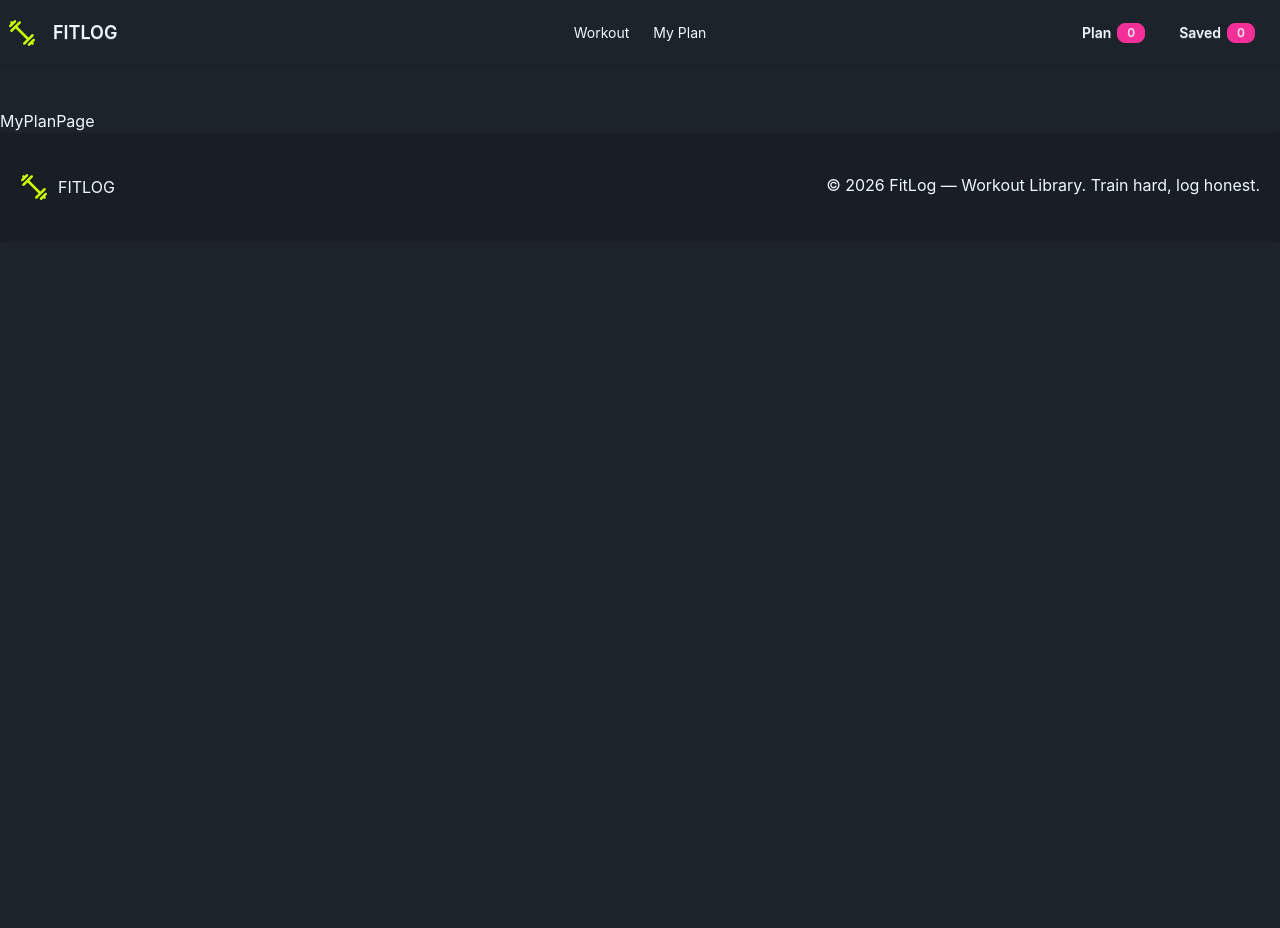
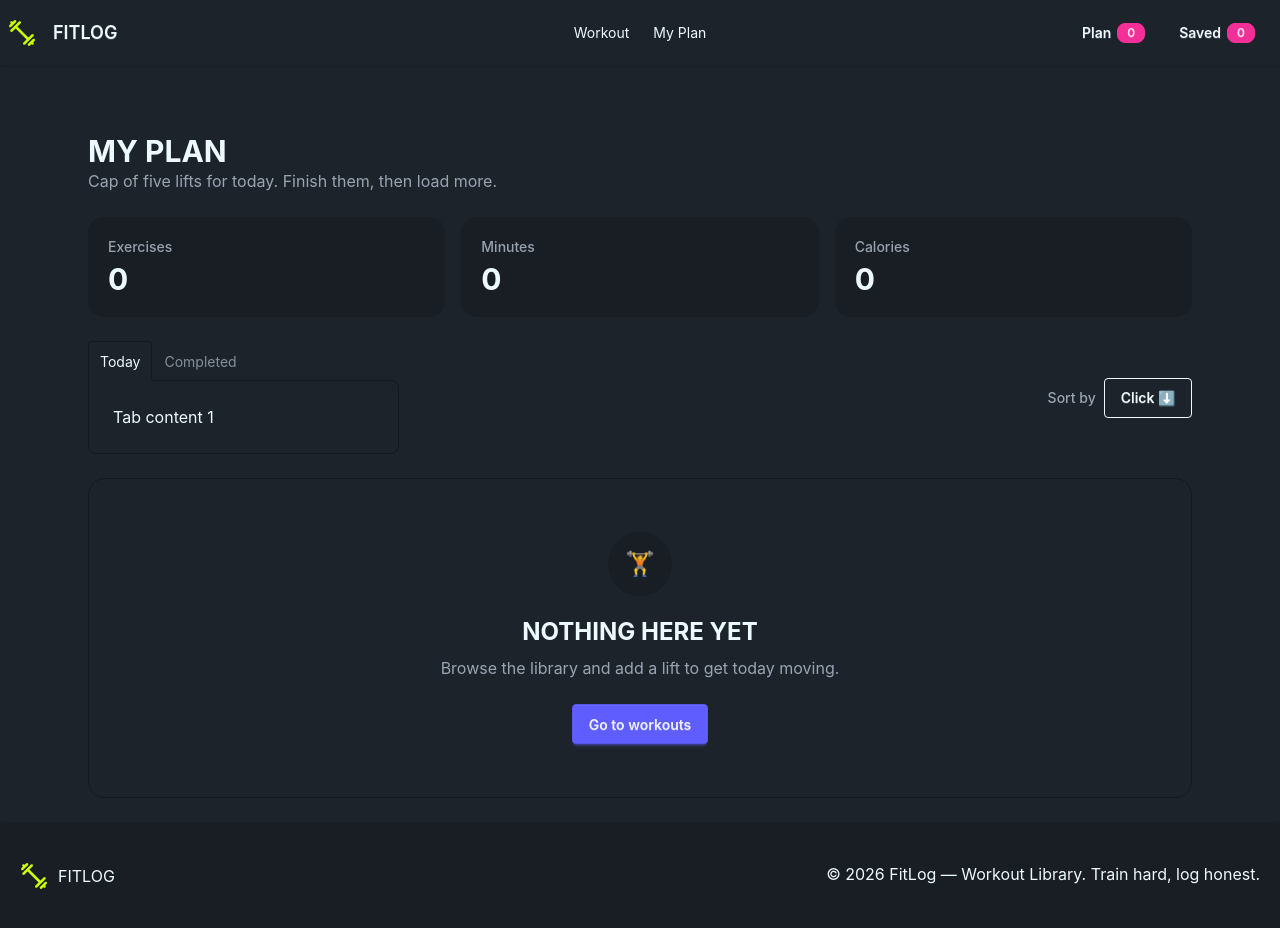
Before and after one commit to Sagorhowlader/b14-a6-fitlog, a Next.js app: page /my-plan in a window 1280 px wide. Before the commit the page ends 800 px from the top, so only its background shows below. Built offline with nearby package versions, Linux system fonts and the light colour scheme.

Commit message:
Design My Plan Page

```diff
--- a/src/app/my-plan/page.tsx
+++ b/src/app/my-plan/page.tsx
@@ -1,7 +1,116 @@
 import React from "react";
 
 const MyPlanPage = () => {
-  return <div>MyPlanPage</div>;
+  return (
+    <section className="max-w-6xl mx-auto p-6 flex flex-col gap-6">
+      {/* Header */}
+      <div>
+        <h1 className="text-3xl font-bold">MY PLAN</h1>
+        <span className="text-base-content/60">
+          Cap of five lifts for today. Finish them, then load more.
+        </span>
+      </div>
+
+      {/* Statistics */}
+      <div className="grid grid-cols-1 sm:grid-cols-3 gap-4">
+        <div className="bg-base-200 rounded-2xl p-5">
+          <div className="flex flex-col gap-1">
+            <span className="text-sm font-medium text-base-content/60">
+              Exercises
+            </span>
+            <span className="text-3xl font-bold">0</span>
+          </div>
+        </div>
+
+        <div className="bg-base-200 rounded-2xl p-5">
+          <div className="flex flex-col gap-1">
+            <span className="text-sm font-medium text-base-content/60">
+              Minutes
+            </span>
+            <span className="text-3xl font-bold">0</span>
+          </div>
+        </div>
+
+        <div className="bg-base-200 rounded-2xl p-5">
+          <div className="flex flex-col gap-1">
+            <span className="text-sm font-medium text-base-content/60">
+              Calories
+            </span>
+            <span className="text-3xl font-bold">0</span>
+          </div>
+        </div>
+      </div>
+
+      {/* Tabs + Sort */}
+      <div className="flex flex-col md:flex-row md:items-center md:justify-between gap-4">
+        {/* Tabs */}
+        <div className="tabs tabs-lift">
+          <input
+            type="radio"
+            name="my_tabs_3"
+            className="tab"
+            aria-label="Today"
+            defaultChecked
+          />
+
+          <div className="tab-content bg-base-100 border-base-300 p-6">
+            Tab content 1
+          </div>
+
+          <input
+            type="radio"
+            name="my_tabs_3"
+            className="tab"
+            aria-label="Completed"
+          />
+
+          <div className="tab-content bg-base-100 border-base-300 p-6">
+            Tab content 2
+          </div>
+        </div>
+
+        {/* Sort */}
+        <div className="flex items-center gap-2">
+          <span className="text-sm font-medium text-base-content/60">
+            Sort by
+          </span>
+
+          <div className="dropdown dropdown-bottom">
+            <div tabIndex={0} role="button" className="btn btn-outline">
+              Click ⬇️
+            </div>
+
+            <ul
+              tabIndex={-1}
+              className="dropdown-content menu bg-base-100 rounded-box z-1 w-52 p-2 shadow-md border border-base-200"
+            >
+              <li>
+                <a>Item 1</a>
+              </li>
+              <li>
+                <a>Item 2</a>
+              </li>
+            </ul>
+          </div>
+        </div>
+      </div>
+
+      {/* Empty State */}
+      <div className="min-h-80 rounded-2xl border border-base-300 bg-base-100 flex flex-col items-center justify-center text-center p-8">
+        <div className="w-16 h-16 rounded-full bg-base-200 flex items-center justify-center mb-5">
+          <span className="text-2xl">🏋️</span>
+        </div>
+
+        <h1 className="text-2xl font-bold">NOTHING HERE YET</h1>
+
+        <p className="text-base-content/60 mt-2 max-w-md">
+          Browse the library and add a lift to get today moving.
+        </p>
+
+        <button className="btn btn-primary mt-6">Go to workouts</button>
+      </div>
+    </section>
+  );
 };
 
 export default MyPlanPage;
--- a/src/app/workout/page.tsx
+++ /dev/null
@@ -1,7 +0,0 @@
-import React from "react";
-
-const WorkoutPage = () => {
-  return <div>WorkoutPage</div>;
-};
-
-export default WorkoutPage;
--- a/src/components/Navbar.tsx
+++ b/src/components/Navbar.tsx
@@ -6,7 +6,7 @@ const Navbar = () => {
   const menuItems = (
     <>
       <li>
-        <Link href={"/workout"}>Workout</Link>
+        <Link href={"/"}>Workout</Link>
       </li>
       <li>
         <Link href={"/my-plan"}>My Plan</Link>
@@ -59,7 +59,7 @@ const Navbar = () => {
         <ul className="menu menu-horizontal px-1">{menuItems}</ul>
       </div>
       <div className="navbar-end">
-        <Link href={"/workout"}>
+        <Link href={"/my-plan"}>
           <button className="btn btn-ghost">
             Plan <div className="badge badge-sm badge-secondary">0</div>
           </button>
```
